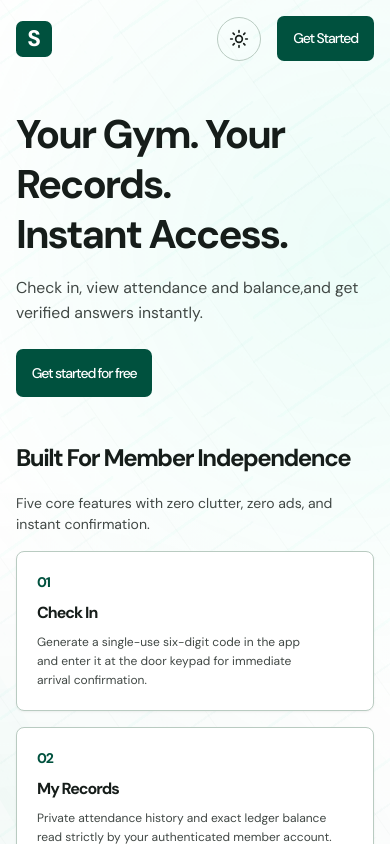
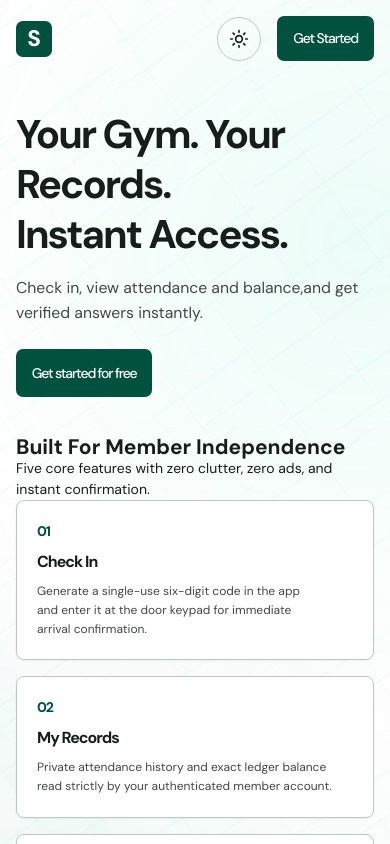
Before and after one commit to Cannon-Leo/spotter, a Next.js app: page / in a window 390 px wide. Shown: the top 844 px of the page. Built offline with nearby package versions, Linux system fonts and the light colour scheme; no server answers.

Commit message:
Restore the card section header styles under the renamed classes and set the requested 1.5rem gap before the grid

```diff
--- a/app/page.module.css
+++ b/app/page.module.css
@@ -342,14 +342,15 @@
   flex-direction: column;
 }
 
-.sectionHeader {
+.featuresHeader {
+  /* 1.5rem between the section copy and the first row of cards. */
   margin-bottom: var(--space-6);
   display: flex;
   flex-direction: column;
-  gap: 1rem;
+  gap: var(--space-4);
 }
 
-.sectionTitle {
+.featuresTitle {
   font-family: var(--typography-headline-medium-font-family);
   font-size: var(--typography-headline-medium-font-size);
   line-height: var(--typography-headline-medium-line-height);
@@ -358,9 +359,12 @@
   color: var(--color-on-background);
 }
 
-.sectionSubtitle {
+.featuresSubtitle {
   font-family: var(--typography-body-medium-font-family);
   font-size: var(--typography-body-medium-font-size);
+  line-height: var(--typography-body-medium-line-height);
+  letter-spacing: var(--typography-body-medium-letter-spacing);
+  font-weight: var(--typography-body-medium-font-weight);
   color: var(--color-on-surface-variant);
 }
 
@@ -682,10 +686,6 @@
     margin-top: var(--space-10);
   }
 
-  .sectionHeader {
-    margin-bottom: var(--space-4);
-  }
-
   .userBanner {
     flex-direction: column;
     align-items: flex-start;
@@ -702,7 +702,7 @@
     padding: var(--space-3) var(--space-4);
   }
 
-  .sectionTitle {
+  .featuresTitle {
     font-size: var(--typography-headline-small-font-size);
     letter-spacing: var(--typography-headline-small-letter-spacing);
   }
```
